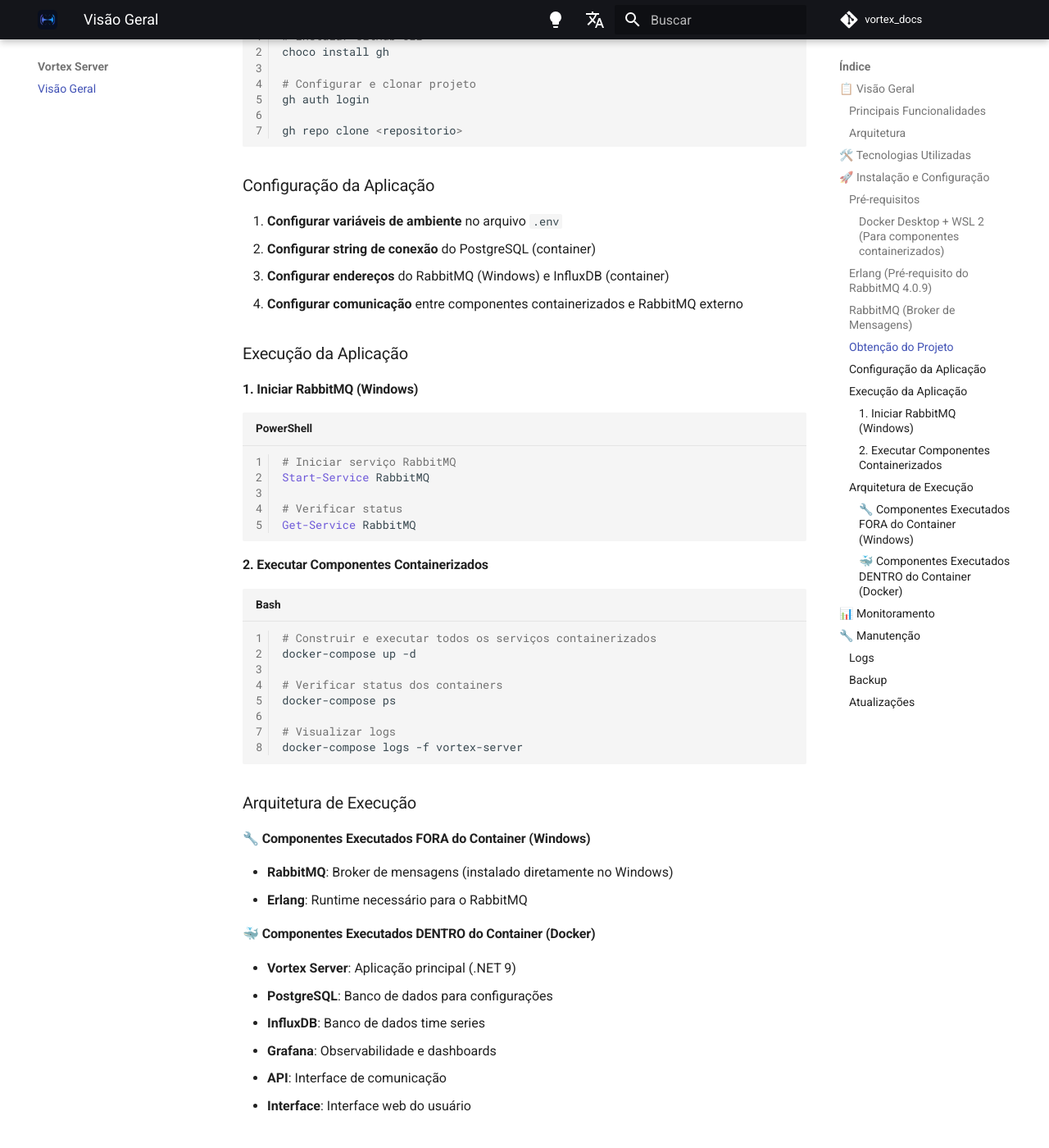
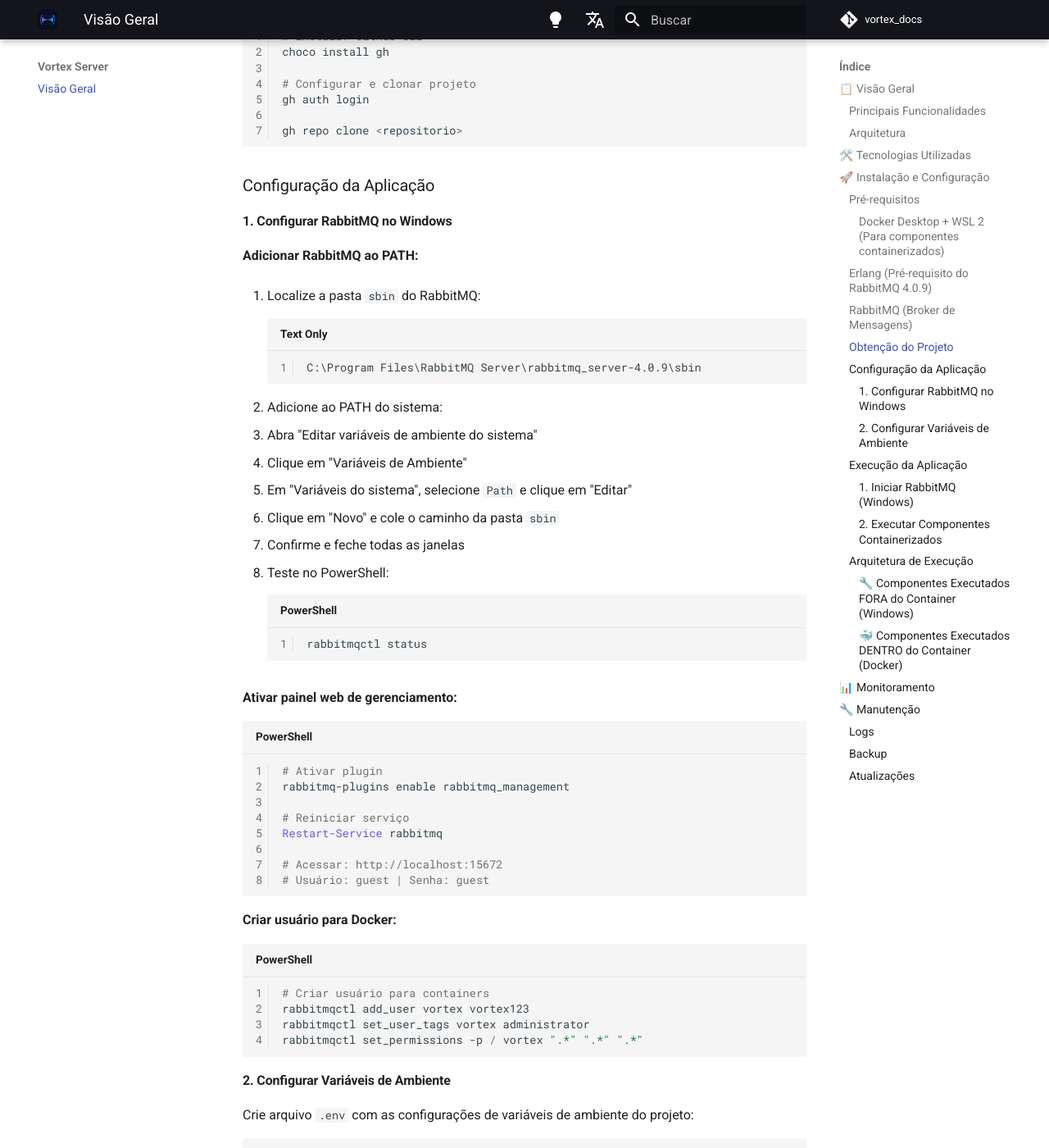
Before and after one commit to veter-eng/vortex_docs, an MkDocs documentation site: the page built from docs/vortex_server/index.md, in a window 1280 px wide and 1400 px high, scrolled down 2989 px. Shown: the whole window at 82% size. Built offline with MkDocs 1.6.1 and Material for MkDocs 9.7.7, drawn with Linux system fonts in a browser that asks for light colours; comment, search, counter and statistics services are not loaded; some of the changed text lies outside the part shown.

Commit message:
docs: adiciona instruções detalhadas para configuração do RabbitMQ no Windows e variáveis de ambiente no arquivo `.env`

````diff
--- a/docs/vortex_server/index.md
+++ b/docs/vortex_server/index.md
@@ -110,10 +110,69 @@
 
 ### Configuração da Aplicação
 
-1. **Configurar variáveis de ambiente** no arquivo `.env`
-2. **Configurar string de conexão** do PostgreSQL (container)
-3. **Configurar endereços** do RabbitMQ (Windows) e InfluxDB (container)
-4. **Configurar comunicação** entre componentes containerizados e RabbitMQ externo
+#### 1. Configurar RabbitMQ no Windows
+
+**Adicionar RabbitMQ ao PATH:**
+
+1. Localize a pasta `sbin` do RabbitMQ:
+   ```
+   C:\Program Files\RabbitMQ Server\rabbitmq_server-4.0.9\sbin
+   ```
+
+2. Adicione ao PATH do sistema:
+   - Abra "Editar variáveis de ambiente do sistema"
+   - Clique em "Variáveis de Ambiente"
+   - Em "Variáveis do sistema", selecione `Path` e clique em "Editar"
+   - Clique em "Novo" e cole o caminho da pasta `sbin`
+   - Confirme e feche todas as janelas
+
+3. Teste no PowerShell:
+   ```powershell
+   rabbitmqctl status
+   ```
+
+**Ativar painel web de gerenciamento:**
+```powershell
+# Ativar plugin
+rabbitmq-plugins enable rabbitmq_management
+
+# Reiniciar serviço
+Restart-Service rabbitmq
+
+# Acessar: http://localhost:15672
+# Usuário: guest | Senha: guest
+```
+
+**Criar usuário para Docker:**
+```powershell
+# Criar usuário para containers
+rabbitmqctl add_user vortex vortex123
+rabbitmqctl set_user_tags vortex administrator
+rabbitmqctl set_permissions -p / vortex ".*" ".*" ".*"
+```
+
+#### 2. Configurar Variáveis de Ambiente
+
+Crie arquivo `.env` com as configurações de variáveis de ambiente do projeto:
+
+```env
+QUESTDB_HOST=questdb
+QUESTDB_PORT=8812
+QUESTDB_DATABASE=
+QUESTDB_USERNAME=
+QUESTDB_PASSWORD=
+
+RABBITMQ_HOST=host.docker.internal
+RABBITMQ_PORT=5672
+RABBITMQ_USERNAME=
+RABBITMQ_PASSWORD=
+
+POSTGRES_HOST=postgres
+POSTGRES_PORT=5432
+POSTGRES_DATABASE=
+POSTGRES_USERNAME=
+POSTGRES_PASSWORD=
+```
 
 ### Execução da Aplicação
 
````
